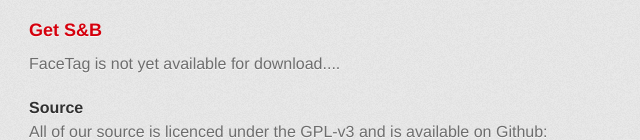
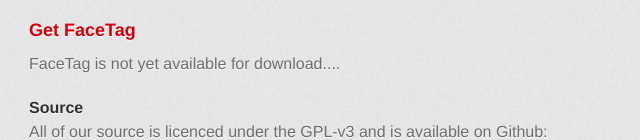
Before and after one commit to GrinnellAppDev/FaceTag, a plain HTML site: page index.html in a window 1280 px wide. Shown: the part 661-801 px from the top of the page, 301-941 px from the left. Drawn offline with Linux system fonts and the light colour scheme; a web font is replaced by a local one.

Commit message:
Update index.html

```diff
--- a/index.html
+++ b/index.html
@@ -100,7 +100,7 @@
 <p>FaceTag is a fun game for Android and iOS, written for MHacks Winter 2014. Set up a game with your friends and specify the duration of the game (time or points). Everyone will be given a target to tag! The first person to get a picture of their target's face gets a point and the game proceeds to the next round. Game Rules: Find your target and acquire a picture with their face clearly visible. Picture cannot be a picture of a picture. Other hunters will confirm that the picture is an original picture.</p>
 
 <h3>
-<a name="get-sb" class="anchor" href="#get-sb"><span class="octicon octicon-link"></span></a>Get S&amp;B</h3>
+<a name="get-facetag" class="anchor" href="#get-facetag"><span class="octicon octicon-link"></span></a>Get FaceTag</h3>
 
 <p>FaceTag is not yet available for download....</p>
 
```
